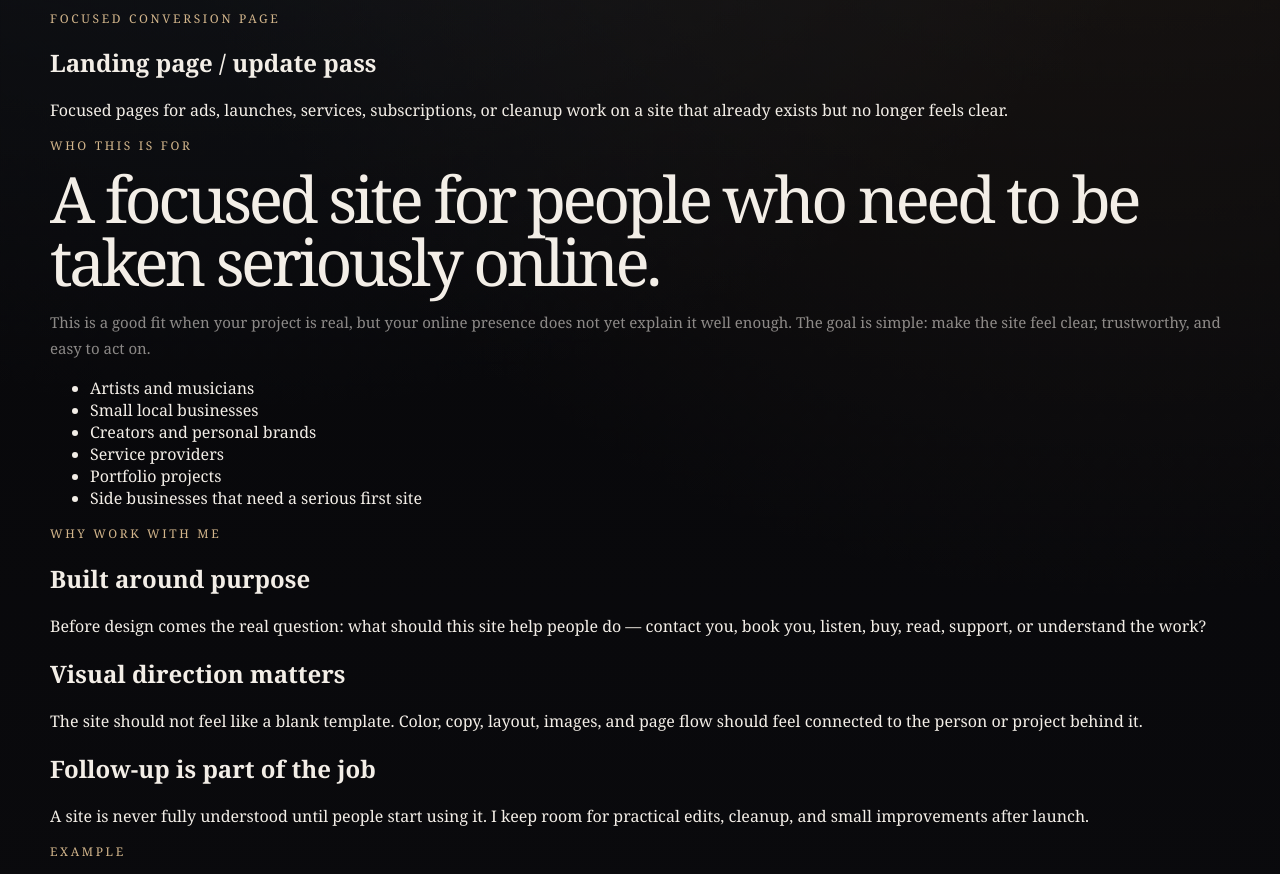
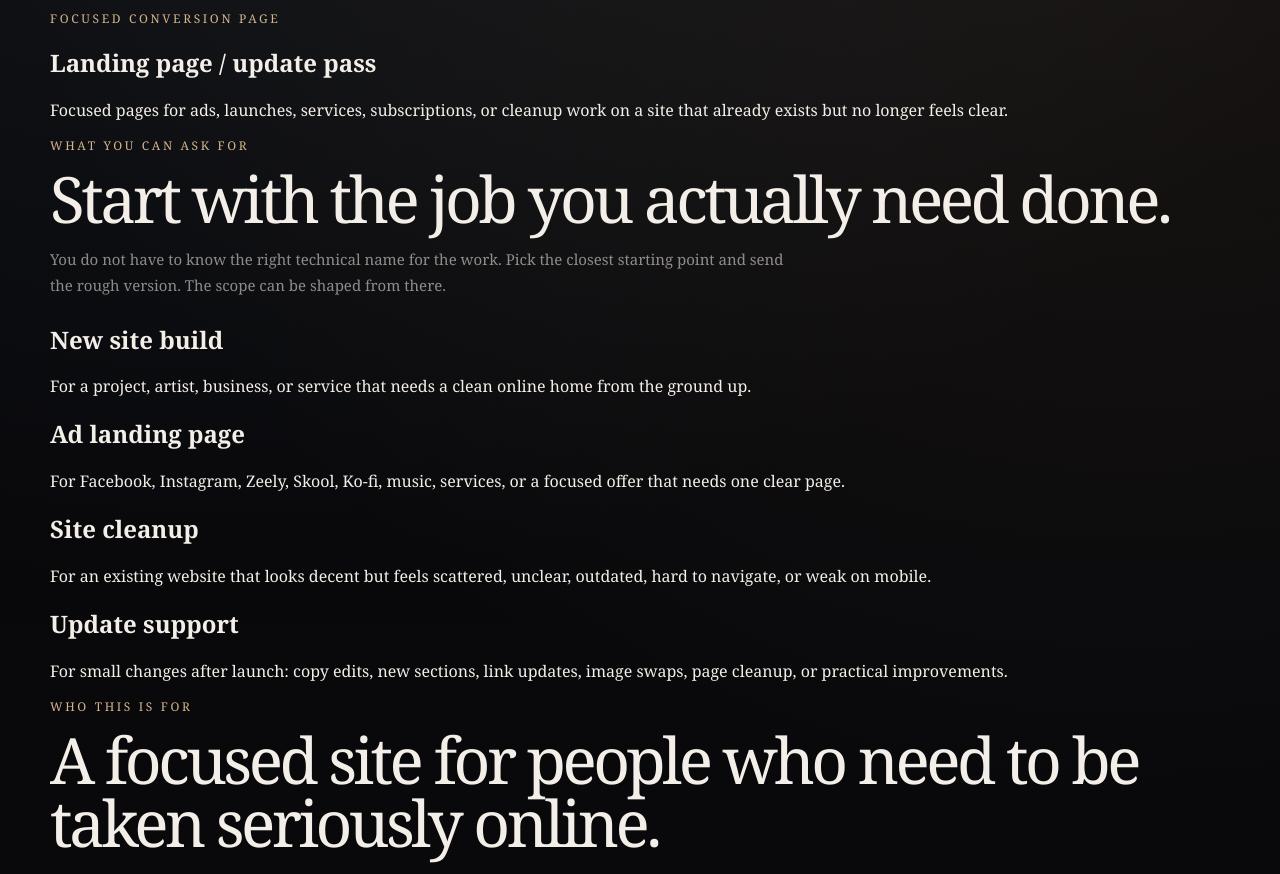
Before and after one commit to chthomps4/parallaxhearts-site, a Next.js app in the folder site/: page /websites in a window 1280 px wide. Shown: the part 780-1654 px from the top of the page. Built offline with nearby package versions, Linux system fonts and the light colour scheme.

Commit message:
Add website services offer structure

```diff
--- a/site/app/websites/page.tsx
+++ b/site/app/websites/page.tsx
@@ -106,6 +106,25 @@ const services = [
     title: "Landing page / update pass",
     label: "Focused conversion page",
     text: "Focused pages for ads, launches, services, subscriptions, or cleanup work on a site that already exists but no longer feels clear.",
+  },
+];
+
+const offerTypes = [
+  {
+    title: "New site build",
+    text: "For a project, artist, business, or service that needs a clean online home from the ground up.",
+  },
+  {
+    title: "Ad landing page",
+    text: "For Facebook, Instagram, Zeely, Skool, Ko-fi, music, services, or a focused offer that needs one clear page.",
+  },
+  {
+    title: "Site cleanup",
+    text: "For an existing website that looks decent but feels scattered, unclear, outdated, hard to navigate, or weak on mobile.",
+  },
+  {
+    title: "Update support",
+    text: "For small changes after launch: copy edits, new sections, link updates, image swaps, page cleanup, or practical improvements.",
   },
 ];
 
@@ -227,6 +246,24 @@ export default function WebsitesPage() {
                 <p className="kicker">{service.label}</p>
                 <h2>{service.title}</h2>
                 <p>{service.text}</p>
+              </article>
+            ))}
+          </div>
+        </div>
+      </section>
+
+      <section className="section-shell muted-section">
+        <div className="site-container">
+          <p className="kicker">What you can ask for</p>
+          <h2 className="section-title">Start with the job you actually need done.</h2>
+          <p className="soft-copy" style={{ maxWidth: "760px" }}>
+            You do not have to know the right technical name for the work. Pick the closest starting point and send the rough version. The scope can be shaped from there.
+          </p>
+          <div className="card-grid two-card-grid" style={{ marginTop: "24px" }}>
+            {offerTypes.map((offer) => (
+              <article className="feature-card" key={offer.title}>
+                <h2>{offer.title}</h2>
+                <p>{offer.text}</p>
               </article>
             ))}
           </div>
```
